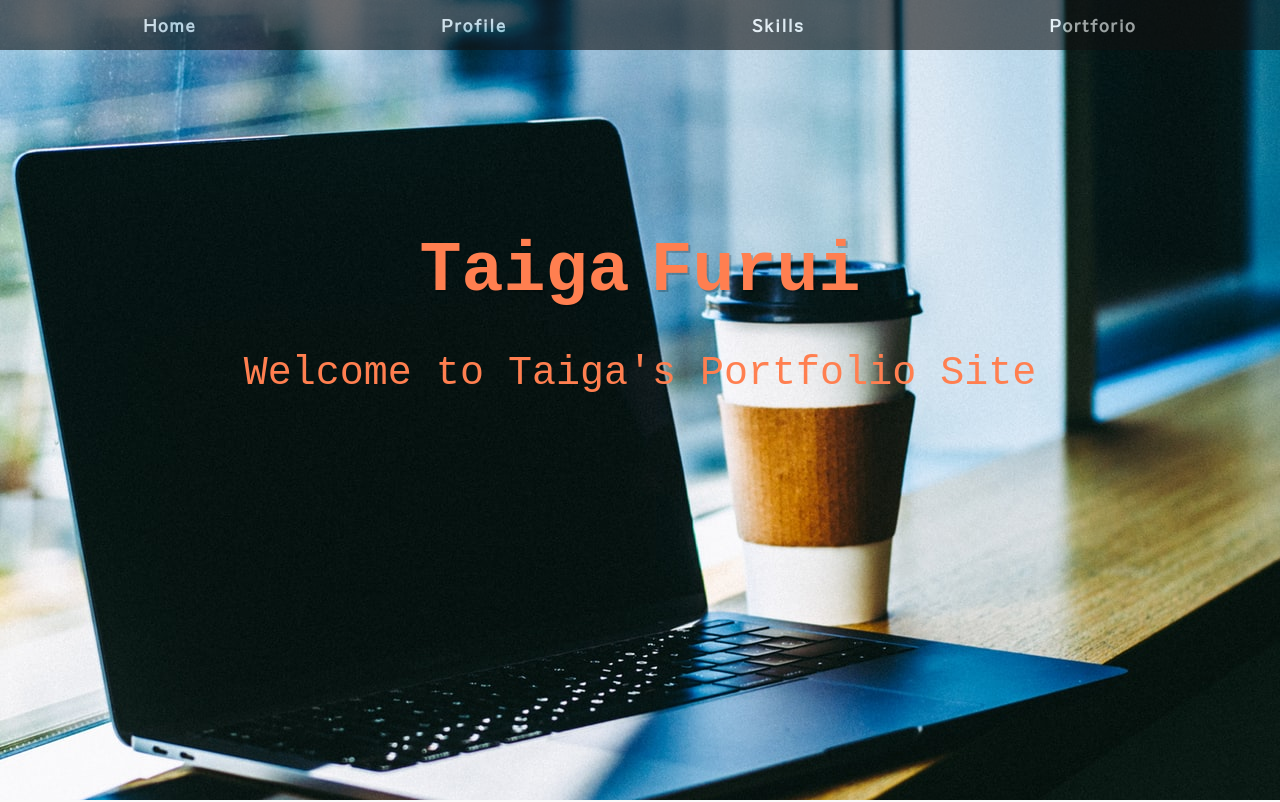
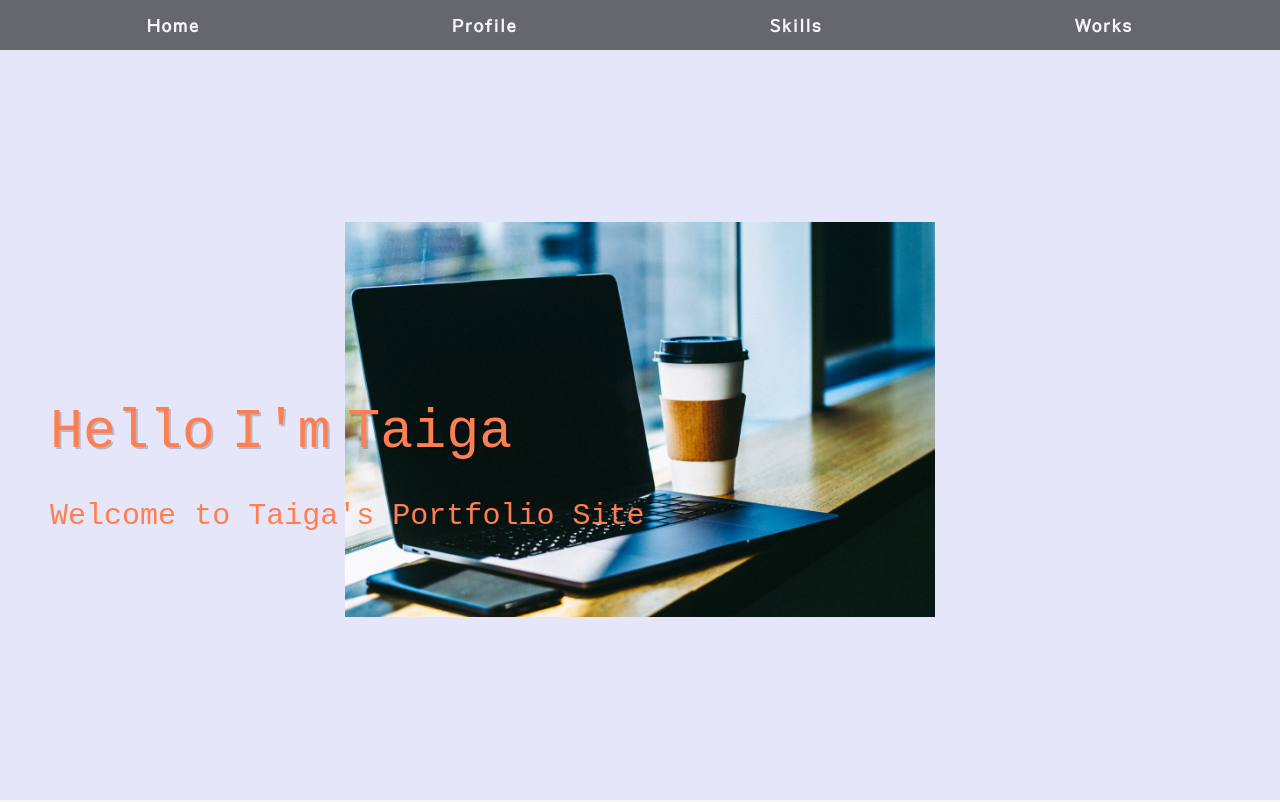
Before and after one commit to taiga424/Portfolio, a Vue app: page /#/profile in a window 1280 px wide. Shown: the top 802 px of the page. Built offline with nearby package versions, Linux system fonts and the light colour scheme; a web font is replaced by a local one; what vue-smooth-scroll would draw is missing.

Commit message:
add work page

```diff
--- a/src/App.vue
+++ b/src/App.vue
@@ -4,7 +4,7 @@
     <home></home>
     <profile></profile>
     <skill></skill>
-    <portfolio></portfolio>
+    <work></work>
   </div>
 </template>
 
@@ -13,7 +13,7 @@ import 'normalize.css'
 import myheader from './components/myheader'
 import home from './components/home'
 import profile from './components/profile'
-import portfolio from './components/portfolio'
+import work from './components/work'
 import skill from './components/skill'
 
 export default {
@@ -22,7 +22,7 @@ export default {
     myheader,
     home,
     profile,
-    portfolio,
+    work,
     skill
   }
 }
--- a/src/components/home.vue
+++ b/src/components/home.vue
@@ -1,5 +1,6 @@
 <template>
-  <div id="home" :style="{ 'background-image': 'url(' + assetsImage + ')' }">
+  <div id="home">
+    <div class="image" :style="{ 'background-image': 'url(' + assetsImage + ')' }">
       <h1 class="title">
         <span
         v-for="(t, index) in title"
@@ -18,6 +19,7 @@
         />
       </p>
     </div>
+  </div>
 </template>
 
 <script>
@@ -27,7 +29,7 @@ export default {
     return {
       assetsImage: AssetsImage,
       text: "Welcome to Taiga's Portfolio Site",
-      title: 'Taiga Furui'
+      title: "Hello I'm Taiga"
     }
   }
 }
@@ -38,18 +40,34 @@ export default {
 #home {
   width: 100%;
   height: 100vh;
-  padding: 230px 150px 150px 150px;
+  padding: 20px 50px 30px 50px;
+  background-color: #e6e6fa;
+  opacity: 1;
+  position: relative;
+}
+.image {
+  width: 100%;
+  height: 100vh;
+  background-size: 50%;
+  background-repeat: no-repeat;
+  background-position: center;
 }
 .title {
-  font-size: 70px;
+  font-size: 55px;
   font-family: 'Ubuntu Mono', monospace;
-  font-weight: bold;
-  text-shadow: 2px 2px rgba(0,0,0,.2)
+  font-weight: normal;
+  text-shadow: 2px 2px rgba(0,0,0,.2);
+  text-align: left;
+  position: absolute;
+  top: 50%;
 }
 .subtitle {
   margin-top: 30px;
-  font-size: 40px;
+  font-size: 30px;
   font-family: 'Ubuntu Mono', monospace;
+  position: absolute;
+  top: 58%;
+  text-align: left;
 }
 
 @keyframes titleIn {
--- a/src/components/myheader.vue
+++ b/src/components/myheader.vue
@@ -13,7 +13,7 @@
                         <router-link class="text-black px-3" to="/#skill">Skills</router-link>
                     </li>
                     <li class="nav-item">
-                        <router-link class="text-black px-3" to="/#portfolio">Portforio</router-link>
+                        <router-link class="text-black px-3" to="/#work">Works</router-link>
                     </li>
                 </ul>
             </div>
--- a/src/components/portfolio.vue
+++ /dev/null
@@ -1,3 +0,0 @@
-<template>
-    <h1>test2</h1>
-</template>
--- a/src/components/profile.vue
+++ b/src/components/profile.vue
@@ -37,6 +37,7 @@
   /* Styling */
   color: #3b3b3b;
   letter-spacing: 3px;
+  background-color: #f6f6f6;
 }
 .title {
  font-size: 4rem;
--- a/src/components/skill.vue
+++ b/src/components/skill.vue
@@ -86,7 +86,7 @@ export default {
 
 #skill {
   padding: 30px;
-  background-color: #f6f6f6;
+  background-color: #e6e6fa;
 }
 .title {
  font-size: 4rem;
@@ -116,6 +116,7 @@ ul.cards {
 li {
   opacity: 0;
 }
+
 ul.cards li{
   width: 45%;
   height: 120px;
--- /dev/null
+++ b/src/components/work.vue
@@ -0,0 +1,21 @@
+<template>
+  <div id="portfolio">
+    <div class="title">Works</div>
+  </div>
+</template>
+
+<style scoped>
+#portfolio {
+  padding: 30px;
+  background-color: #f6f6f6;
+}
+
+.title {
+  font-size: 4rem;
+  font-family: AlfaSlabOne-Regular,sans-serif;
+  color: #4a4a4a;
+  letter-spacing: 1px;
+  text-align: left;
+  border-bottom: 1px solid #111;
+}
+</style>
--- a/src/router/index.js
+++ b/src/router/index.js
@@ -4,7 +4,7 @@ import Router from 'vue-router'
 import Top from '@/components/top'
 import Home from '@/components/home'
 import Profile from '@/components/profile'
-import Portfolio from '@/components/portfolio'
+import Work from '@/components/work'
 import Skill from '@/components/skill'
 import 'bootstrap/dist/css/bootstrap.css'
 import 'bootstrap-vue/dist/bootstrap-vue.css'
@@ -27,8 +27,8 @@ export default new Router({
       component: Profile
     },
     {
-      path: '/portfolio',
-      component: Portfolio
+      path: '/work',
+      component: Work
     },
     {
       path: '/skill',
```
Lines whose indentation alone changed are shown as unchanged.
